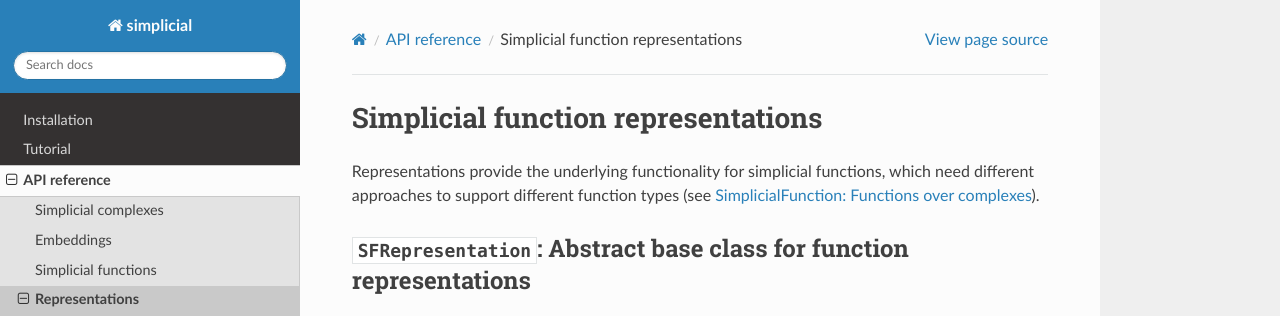
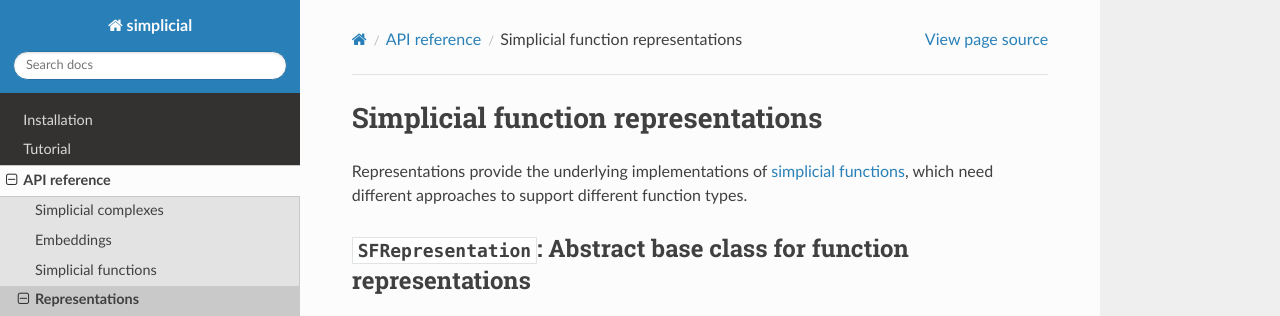
Before and after one commit to simoninireland/simplicial, a Sphinx documentation site: the page built from doc/sfrep.rst, in a window 1280 px wide and 900 px high, cut to the strip 0-316 px from the top of the window. Built offline with Sphinx 7.4.7 and the Read the Docs theme 2.0.0, drawn with Linux system fonts in a browser that asks for light colours.

Commit message:
Changed cross-references

```diff
--- a/doc/function.rst
+++ b/doc/function.rst
@@ -10,8 +10,8 @@ functionality in ``simplicial``.
 
 .. autoclass:: SimplicialFunction
 
-Each simplicial function has an underlying representation that
-provides the underlying functionality (see :ref:`sfrep`).
+Each simplicial function has an underlying :ref:`representation <sfrep>`
+that provides the underlying functionality.
 
 
 Setting and resetting the complex
--- a/doc/sfrep.rst
+++ b/doc/sfrep.rst
@@ -5,9 +5,9 @@ Simplicial function representations
 
 .. currentmodule:: simplicial
 
-Representations provide the underlying functionality for simplicial
-functions, which need different approaches to support different
-function types (see :ref:`function`).
+Representations provide the underlying implementations of
+:ref:`simplicial functions <function>`, which need different
+approaches to support different function types.
 
 
 :class:`SFRepresentation`: Abstract base class for function representations
```
